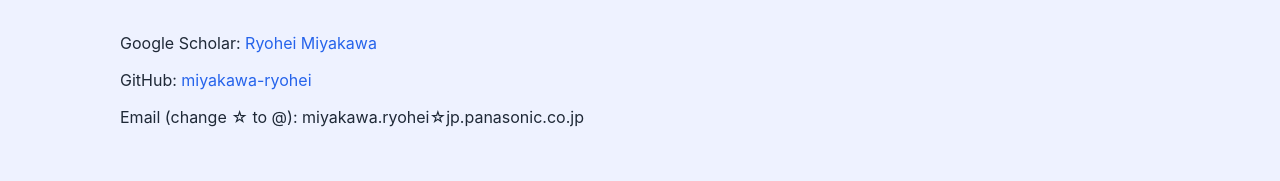
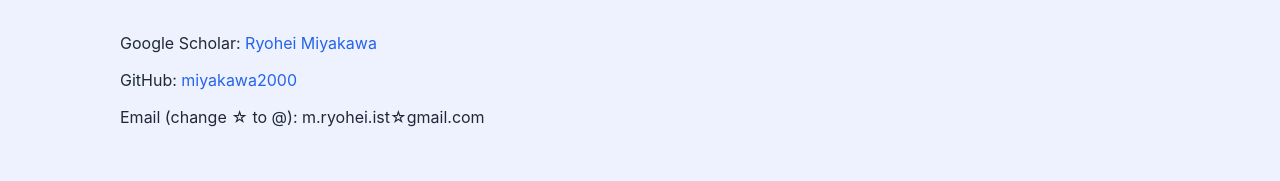
Before and after one commit to miyakawa2000/miyakawa2000.github.io, a plain HTML site: page index.html in a window 1280 px wide. Shown: the part 2353-2534 px from the top of the page. Drawn offline with Linux system fonts and the light colour scheme.

Commit message:
fix links information

```diff
--- a/index.html
+++ b/index.html
@@ -129,8 +129,8 @@
         <h1>Links</h1>
         <ul class="links-list">
           <li>Google Scholar: <a href="https://scholar.google.com/citations?user=sWCrNNYAAAAJ&hl=ja&oi=ao" target="_blank" rel="noreferrer">Ryohei Miyakawa</a></li>
-          <li>GitHub: <a href="https://github.com/miyakawa-ryohei" target="_blank" rel="noreferrer">miyakawa-ryohei</a></li>
-          <li>Email (change ☆ to @): miyakawa.ryohei☆jp.panasonic.co.jp</li>
+          <li>GitHub: <a href="https://github.com/miyakawa2000" target="_blank" rel="noreferrer">miyakawa2000</a></li>
+          <li>Email (change ☆ to @): m.ryohei.ist☆gmail.com</li>
         </ul>
       </div>
     </section>
```
